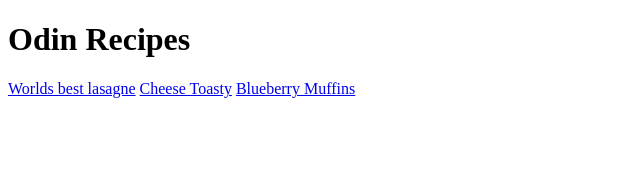
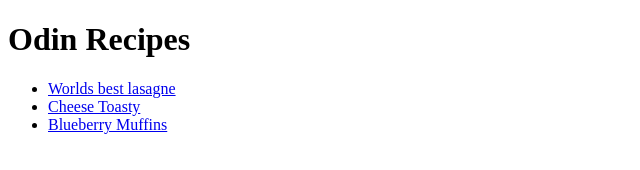
Before and after one commit to TheMaaac/odin-recipes, a plain HTML site: page index.html in a window 1280 px wide. Shown: the whole page, without its empty margins (0-640 px from the left). Drawn offline with Linux system fonts and the light colour scheme.

Commit message:
Order recipes as ul

```diff
--- a/index.html
+++ b/index.html
@@ -8,8 +8,10 @@
     </head>
     <body>
     <h1>Odin Recipes</h1>
-    <a href="lasagne.html">Worlds best lasagne</a>
-    <a href="cheese-toasty.html">Cheese Toasty</a>
-    <a href="blueberry-muffins.html">Blueberry Muffins</a>
+    <ul>
+        <li><a href="lasagne.html">Worlds best lasagne</a></li>
+        <li><a href="cheese-toasty.html">Cheese Toasty</a></li>
+        <li><a href="blueberry-muffins.html">Blueberry Muffins</a></li>
+    </ul>
     </body>
 </html>
```
